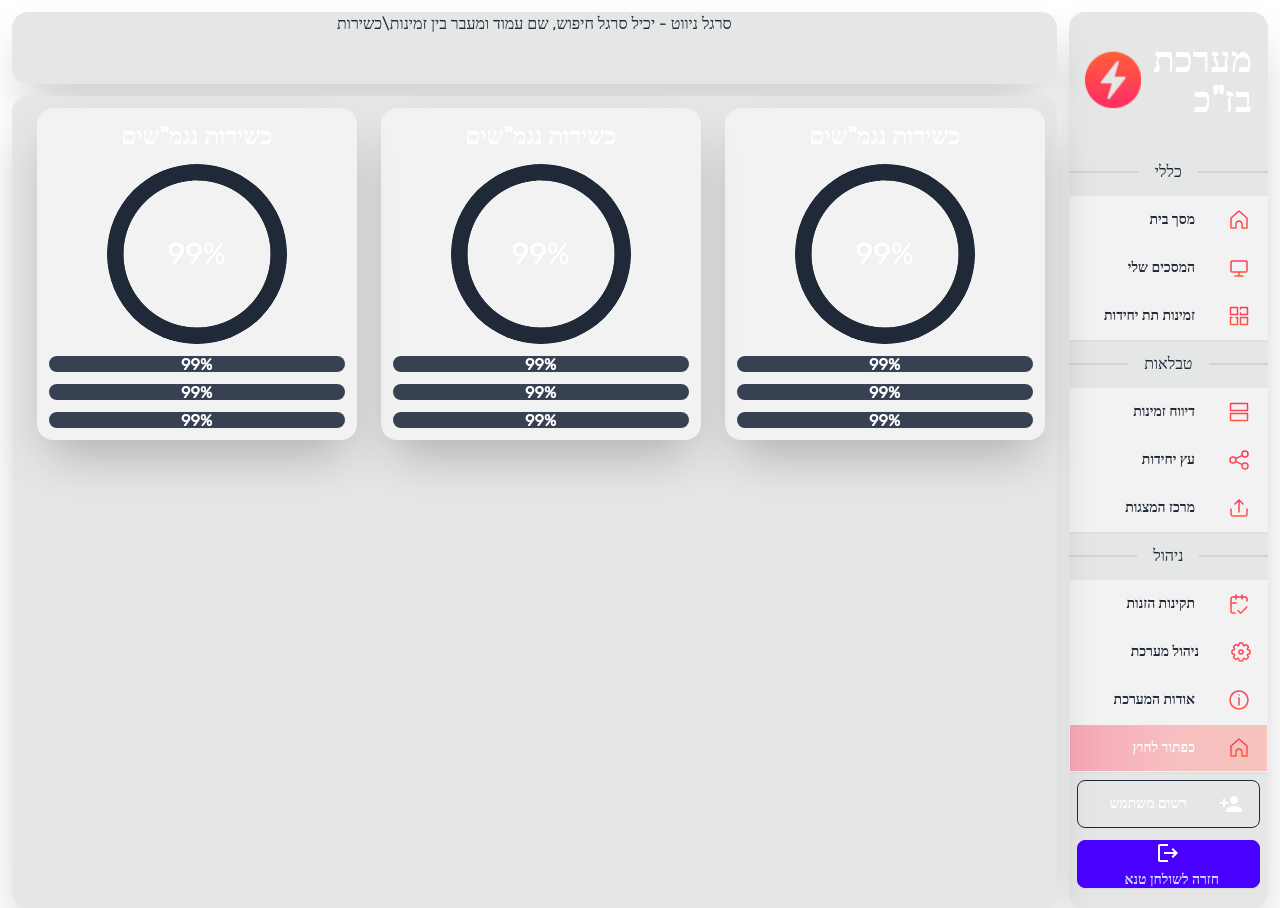
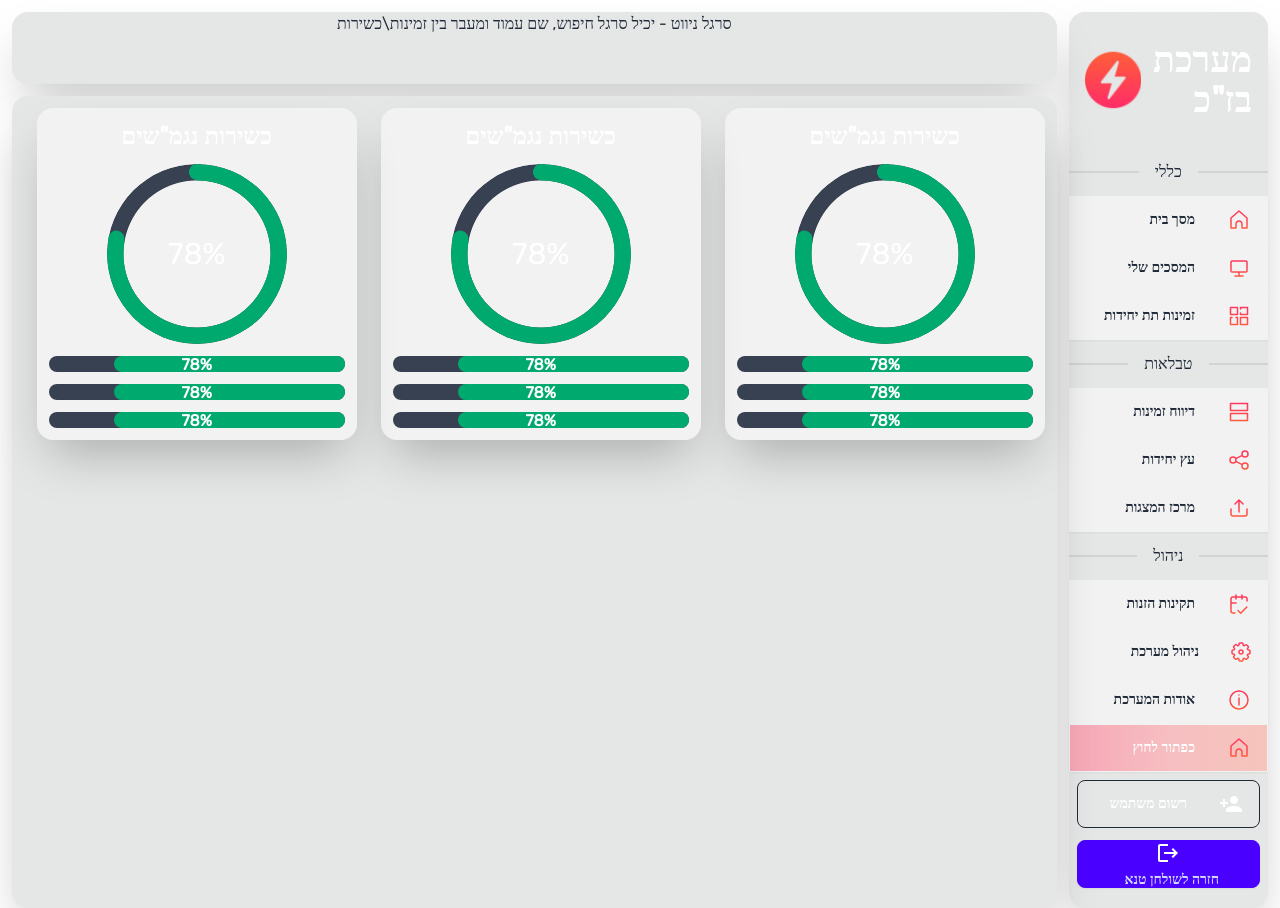
Before and after one commit to YuvalHad1220/daisy-comps, a React (Vite) app: page / in a window 1280 px wide. Built offline with nearby package versions, Linux system fonts and the light colour scheme.

Commit message:
final fix to colors

```diff
--- a/package.json
+++ b/package.json
@@ -10,7 +10,6 @@
     "preview": "vite preview"
   },
   "dependencies": {
-    "classnames": "^2.3.2",
     "react": "^18.2.0",
     "react-dom": "^18.2.0",
     "react-hook-form": "^7.48.2",
--- a/src/Comps/Chart.tsx
+++ b/src/Comps/Chart.tsx
@@ -14,13 +14,12 @@ const Chart = () => {
     const redThres = 20;
     const yellowThres = 60;
 
-    const trueCount = 9030;
+    const trueCount = 321;
     const falseCount = 90;
 
     const value = Math.round(trueCount / (falseCount + trueCount) * 100);
 
     const color = value > yellowThres ? "success" : value > redThres ? "warning" : "error";
-
 
     interface OnTopProps {
         children: [ReactNode, ReactNode];
@@ -37,7 +36,8 @@ const Chart = () => {
 
       const LineProgress = ({value, color} : {value : number, color: string}) => (
         <div className="w-full bg-gray-200 rounded-full bg-gray-700 relative" style={{height: "1rem"}}>
-            <div className={"rounded-full bg-" + color} style={{width: `${value}%`, height: "1rem"}} />
+
+            <div className={`rounded-full ${color === "success" ? "bg-success" : color === "warning" ? "bg-warning" : "bg-error"}`} style={{width: `${value}%`, height: "1rem"}} />
             <p className={"absolute inset-0 font-semibold text-white text-center leading-4"} style={{top: "1px"}} >{value}%</p>
         </div>
       );
@@ -45,7 +45,7 @@ const Chart = () => {
       const CircularProgress = ({value, color} : {value : number, color: string}) => (
         <OnTop>
         <div className="radial-progress text-gray-700" style={{"--value": 100, "--thickness": "1rem", "--size": "180px",}} role="progressbar" />
-            <div className={"radial-progress z-10 text-" + color} style={{"--value": value, "--thickness": "1rem", "--size": "180px",}} role="progressbar">
+            <div className={`radial-progress z-10 ${color === "success" ? "text-success" : color === "warning" ? "text-warning" : "text-error"}`} style={{"--value": value, "--thickness": "1rem", "--size": "180px",}} role="progressbar">
                 <p className="text-white text-3xl">{value}%</p>
             </div>
         </OnTop>
--- a/src/index.css
+++ b/src/index.css
@@ -1,3 +1,3 @@
-@tailwind base;
-@tailwind components;
-@tailwind utilities;
+@import "tailwindcss/base";
+@import "tailwindcss/components";
+@import "tailwindcss/utilities";
```
Also changed, not shown: 1 other file (tests, documents, lock files or other folders).
